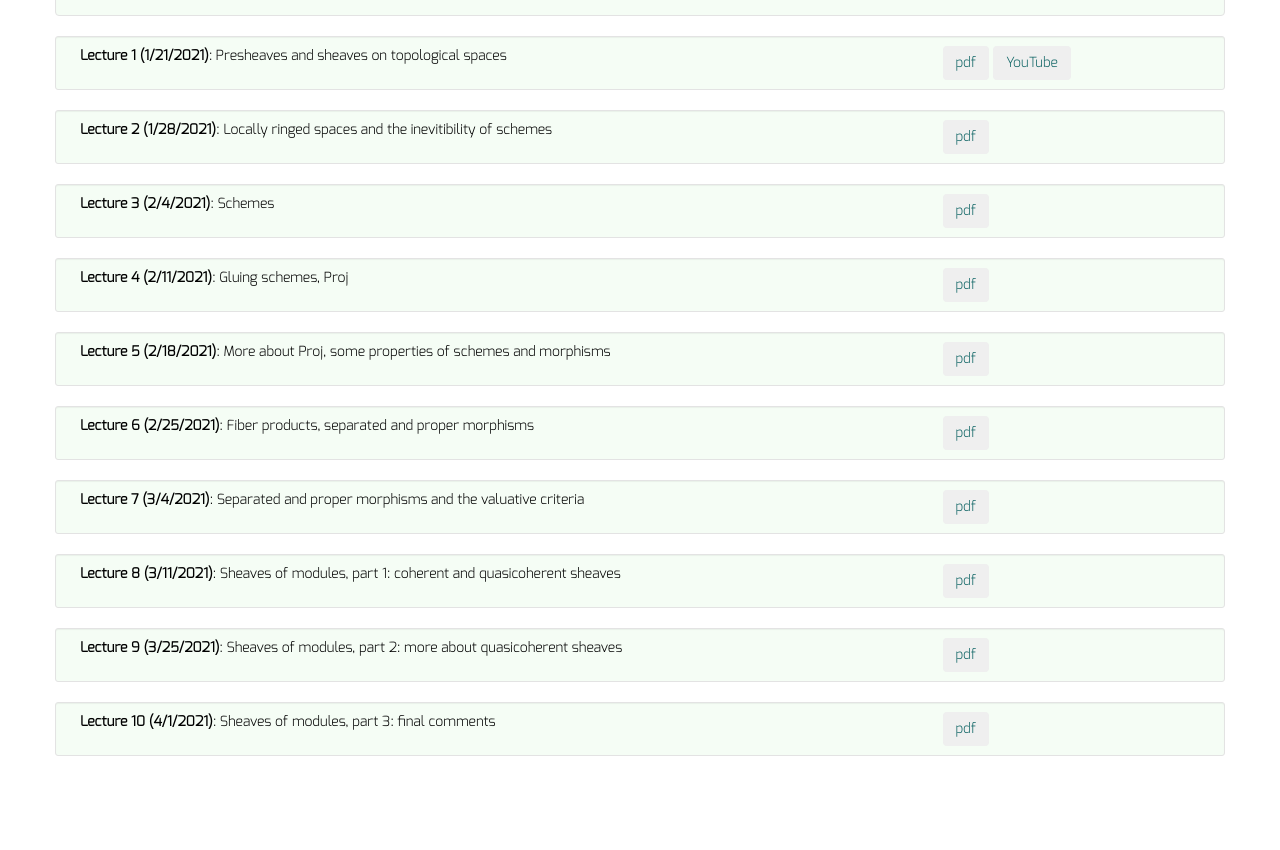
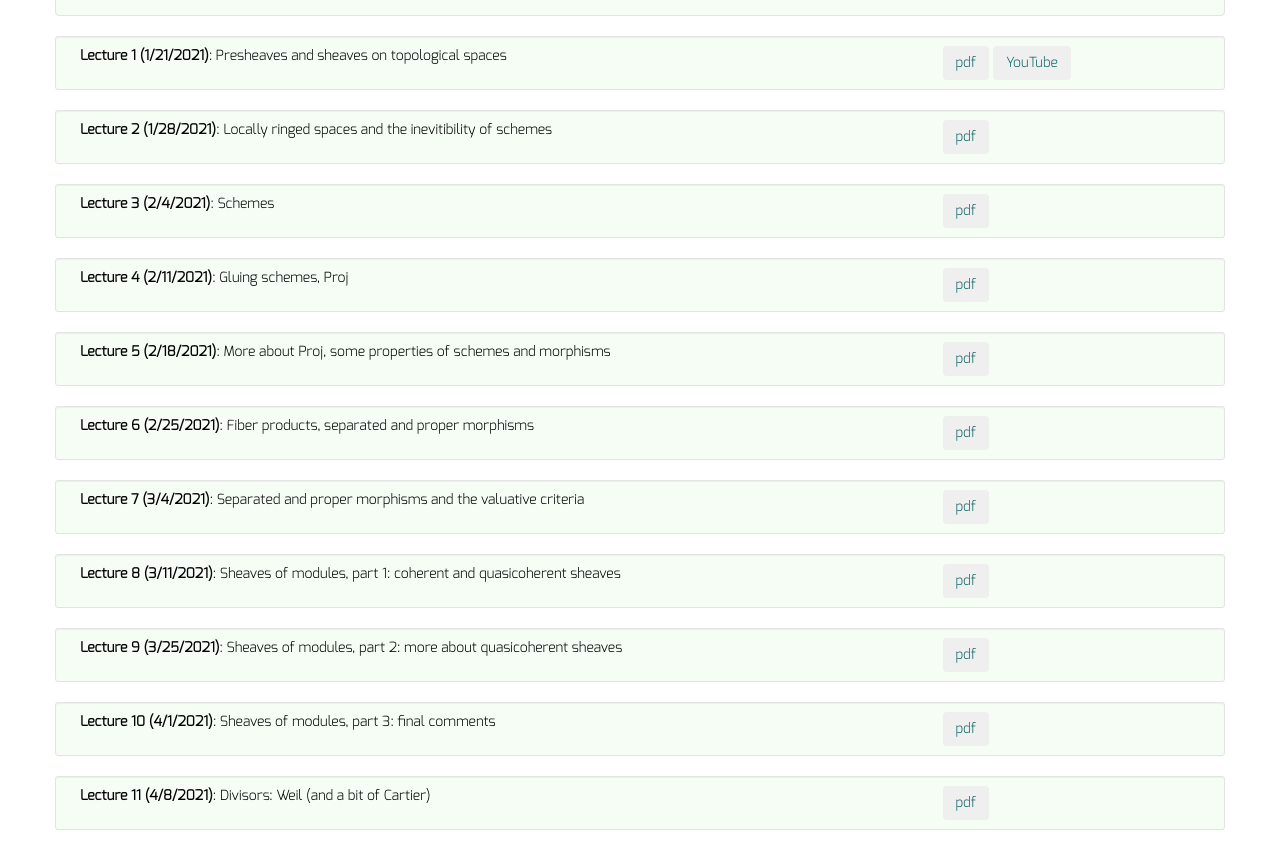
Before and after one commit to dkrashen/schemes, a Jekyll site: the page built from lectures/index.html, in a window 1280 px wide, cut to the strip 310-1160 px from the top of the page. Built offline with Jekyll 4.4.1, drawn with Linux system fonts in a browser that asks for light colours; before the commit the page ends 1086 px from its top, so only the background shows below that.

Commit message:
add lecture 11

```diff
--- a/_data/lectures.yml
+++ b/_data/lectures.yml
@@ -29,3 +29,6 @@
 - title: "Lecture 10 (4/1/2021)"
   description: "Sheaves of modules, part 3: final comments"
   filename: "lecture9.pdf"
+- title: "Lecture 11 (4/8/2021)"
+  description: "Divisors: Weil (and a bit of Cartier)"
+  filename: "lecture11.pdf"
```
Also changed, not shown: 1 other file.
